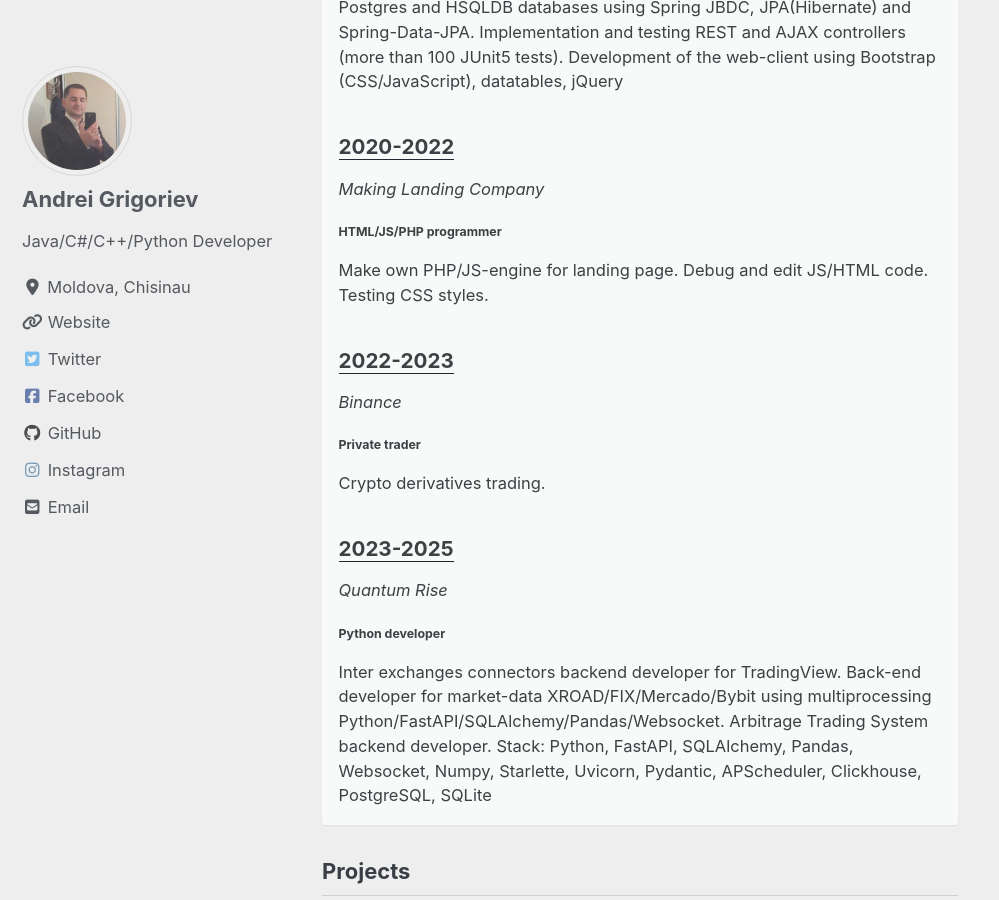
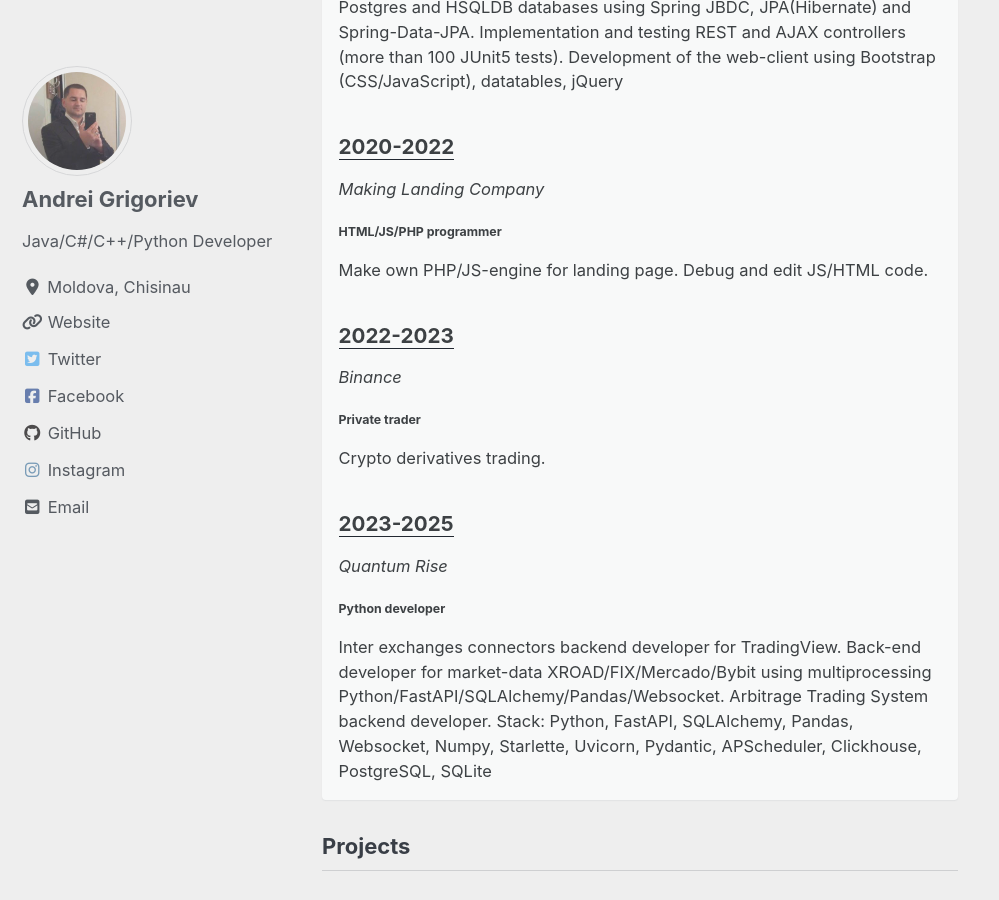
Before and after one commit to grigorievfinance/grigorievfinance.github.io, a Jekyll site: the page built from index.html, in a window 1280 px wide and 900 px high, scrolled down 1516 px. Shown: the whole window, without its empty margins (0-999 px from the left). Built offline with Jekyll 4.4.1, drawn with Linux system fonts in a browser that asks for light colours; cached includes are drawn as plain includes; nearby versions of some CDN libraries; the list of posts is cut into pages by our own code; some of the changed text lies outside the part shown.

Commit message:
update ui-text.yml

```diff
--- a/_layouts/home.html
+++ b/_layouts/home.html
@@ -46,7 +46,7 @@
     <h2><ins>{{ site.data.ui-text[site.locale].work5_date | default: "2020-2022" }}</ins></h2>
     <p><em>{{ site.data.ui-text[site.locale].work5_name | default: "Making Landing Company" }}</em></p>
     <p class="archive__item-excerpt"><strong>{{ site.data.ui-text[site.locale].work5_function | default: "HTML/JS/PHP programmer" }}</strong></p>
-    <p>{{ site.data.ui-text[site.locale].work5_description | default: "Make own PHP/JS-engine for landing page. Debug and edit JS/HTML code. Testing CSS styles." }}</p>
+    <p>{{ site.data.ui-text[site.locale].work5_description | default: "Make own PHP/JS-engine for landing page. Debug and edit JS/HTML code." }}</p>
 
     <h2><ins>{{ site.data.ui-text[site.locale].work6_date | default: "2022-2023" }}</ins></h2>
     <p><em>{{ site.data.ui-text[site.locale].work6_name | default: "Binance" }}</em></p>
@@ -96,7 +96,7 @@
     <p>{{ site.data.ui-text[site.locale].education1_graduation | default: "Incomplete higher education" }}</p>
 
     <h2><ins>{{ site.data.ui-text[site.locale].education2_date | default: "2006-2012" }}</ins></h2>
-    <p><em>{{ site.data.ui-text[site.locale].education2_name | default: "Penn Foster College" }}</em></p>
+    <p><em>{{ site.data.ui-text[site.locale].education2_name | default: "Penn Foster College USA" }}</em></p>
     <p class="archive__item-excerpt"><strong>{{ site.data.ui-text[site.locale].education2_description | default: "Business Management with option Finance" }}</strong></p>
     <p>{{ site.data.ui-text[site.locale].education2_graduation | default: "Associate Degree" }}</p>
 
```
Also changed, not shown: _data/ui-text.yml (+5 -5 lines).
